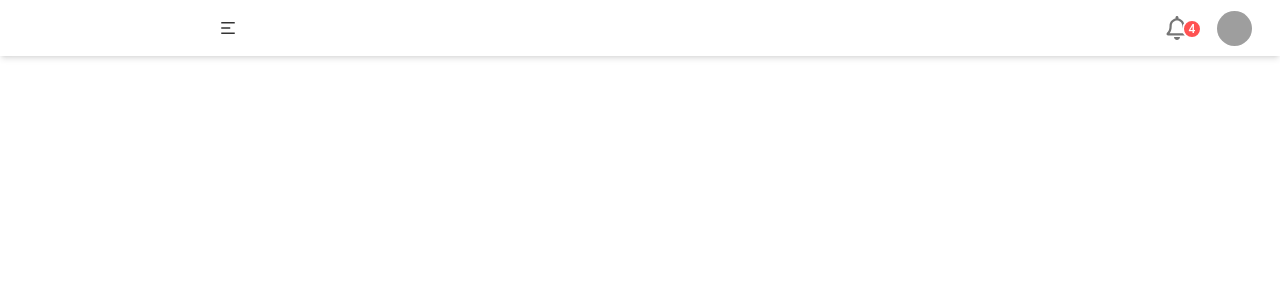
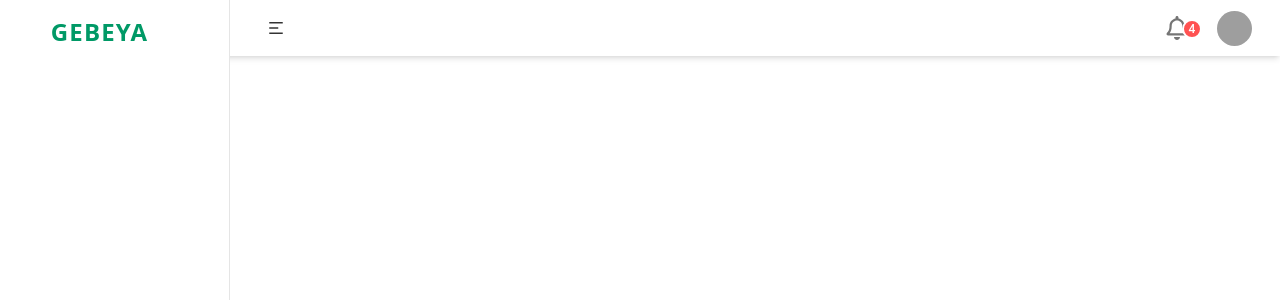
Before and after one commit to mr-Ayalk/MERN-Eccomerce-AdminDashBoard, a React (Vite) app: page / in a window 1280 px wide. Shown: the top 300 px of the page. Built offline with nearby package versions, Linux system fonts and the light colour scheme; grey boxes are pictures that could not be loaded.

Commit message:
logo section completed

```diff
--- a/src/App.jsx
+++ b/src/App.jsx
@@ -1,6 +1,8 @@
 import { createBrowserRouter, RouterProvider } from "react-router-dom";
-import Dashboard from "./Pages/Dashboard";
+
 import "./App.css";
+import Header from "./Components/Header";
+import Sidebar from "./Components/Sidebar";
 function App() {
   const router = createBrowserRouter([
     {
@@ -8,7 +10,14 @@ function App() {
       exact: true,
       element: (
         <>
-          <Dashboard />
+          <section className="main">
+            <Header />
+            <div className="containerMain flex">
+              <div className="sidebarWrapper">
+                <Sidebar className="w-[25%]" />
+              </div>
+            </div>
+          </section>
         </>
       ),
     },
--- a/src/Components/Header/index.jsx
+++ b/src/Components/Header/index.jsx
@@ -28,7 +28,7 @@ const Header = () => {
     setAnchorMyAcc(null);
   };
   return (
-    <header className="w-full h-[auto] py-2   pl-52 pr-7 shadow-md bg-[#fff flex items-center justify-between">
+    <header className="w-full h-[auto] py-2   pl-64 pr-7 shadow-md bg-[#fff flex items-center justify-between">
       <div className="part1">
         <Button className="!w-[40px] !h-[40px] !rounded-full !min-w-[40px] !text-[rgba(0,0,0,0.8)] ">
           <RiMenu2Line className="text-[18px] text-[rgba(0,0,0,0.8)]" />
--- /dev/null
+++ b/src/Components/Logo.jsx
@@ -0,0 +1,47 @@
+// import { cn } from "@/lib/utils";
+// import { Link } from "react-router-dom";
+
+// const Logo = (props) => {
+//   return (
+//     <Link to={"/"}>
+//       <h2
+//         className={cn(
+//           "text-2xl text-shop-darkGreen font-black tracking-wider uppercase hover:text-shop-lightGreen hoverEffect group font-sans",
+//           props.className
+//         )}
+//       >
+//         <span
+//           className={cn(
+//             "text-shop-lightGreen group-hover:text-shop-darkGreen hoverEffect",
+//             props.spanDesign
+//           )}
+//         >
+//           G
+//         </span>
+//         ebeya
+//       </h2>
+//     </Link>
+//   );
+// };
+
+// export default Logo;
+import { Link } from "react-router-dom";
+
+const Logo = (props) => {
+  return (
+    <Link to="/">
+      <h2
+        className={`w-[60%] mx-auto justify-center text-2xl text-[#063c28] font-black tracking-wider uppercase hover:text-[#309c3c] hoverEffect group font-sans ${props.className}`}
+      >
+        <span
+          className={` text-[#309c3c]group-hover:text-[#063c28] hoverEffect ${props.spanDesign}`}
+        >
+          G
+        </span>
+        ebeya
+      </h2>
+    </Link>
+  );
+};
+
+export default Logo;
--- a/src/Components/Sidebar/index.jsx
+++ b/src/Components/Sidebar/index.jsx
@@ -1,5 +1,22 @@
+import { Link } from "react-router-dom";
+import Logo from "../Logo";
+
 const Sidebar = () => {
-  return <div>Sidebar Component</div>;
+  return (
+    <>
+      <div className="sidebar fixed top-0 left-0 bg-[#fff] w-[18%] h-full border-r border-[rgba(0,0,0,0.1)] py-2 px-2">
+        <div className="py-2 w-full">
+          <Link to="/">
+            {/* <img src="" alt="" /> */}
+            <Logo
+              className="text-emerald-600"
+              spanDesign="group-hover:text-[#063c28] "
+            />
+          </Link>
+        </div>
+      </div>
+    </>
+  );
 };
 
 export default Sidebar;
```
